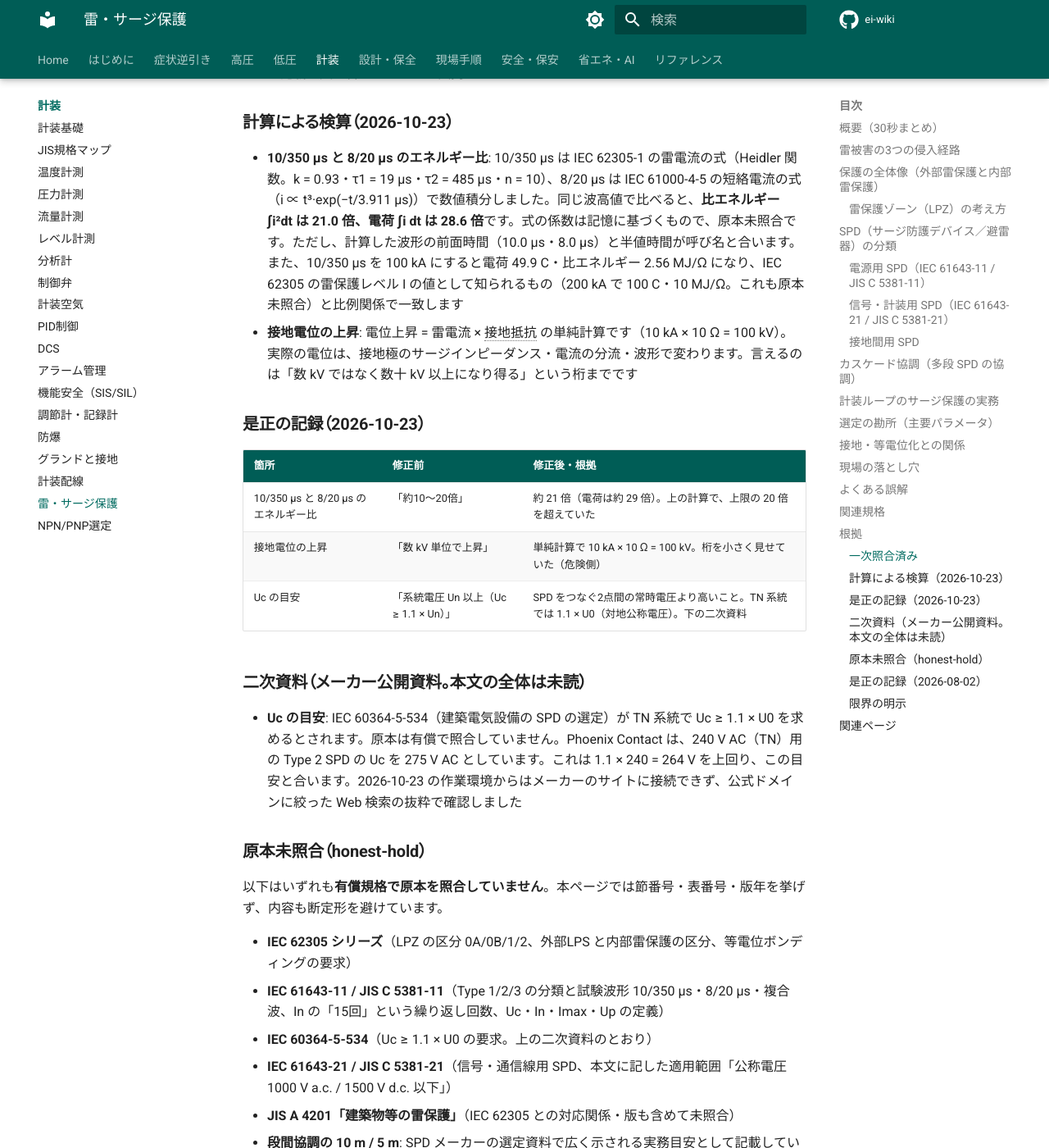
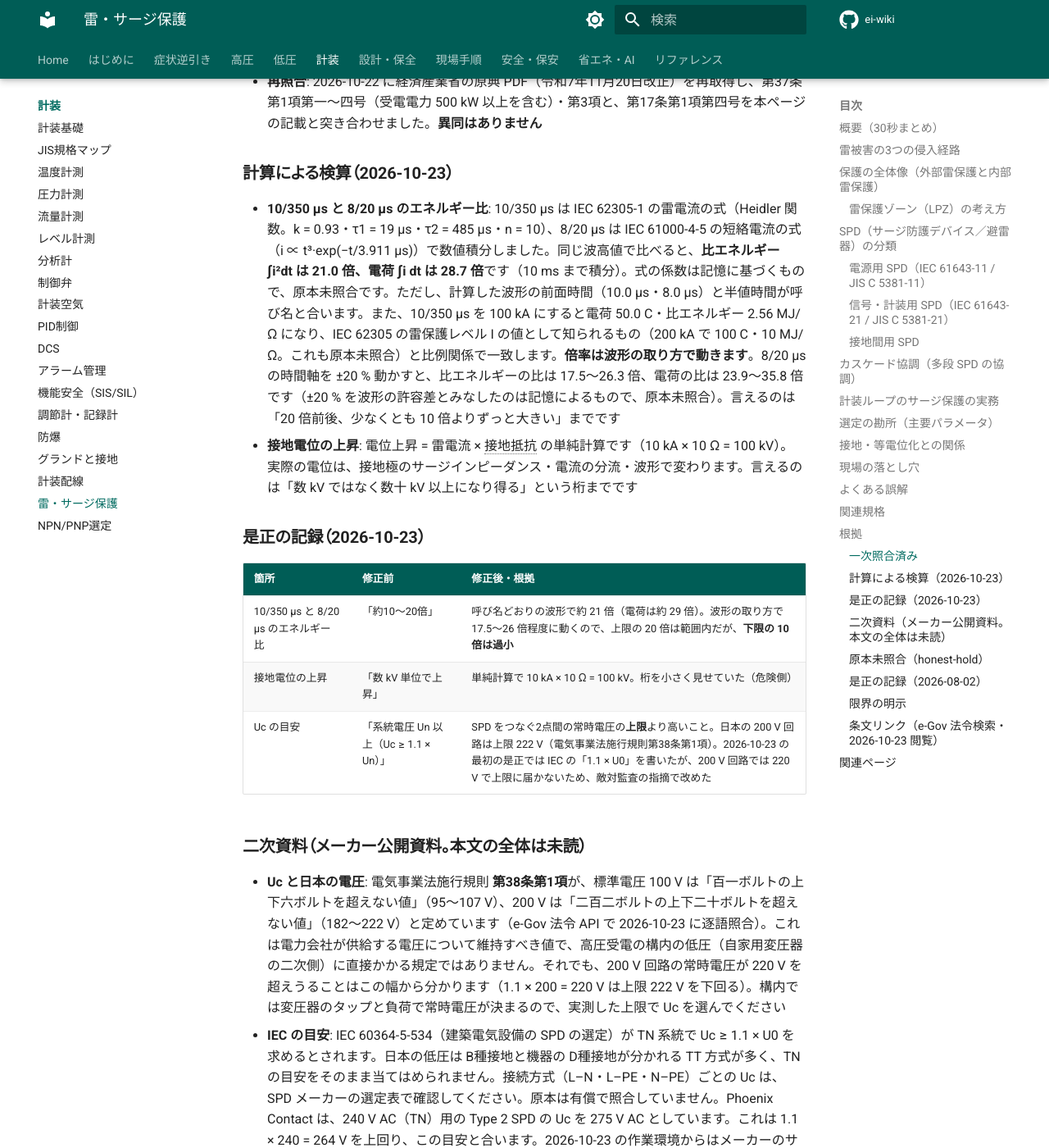
Before and after one commit to kfurufuru/ei-wiki, an MkDocs documentation site: the page built from docs/03-keiso/lightning-surge.md, in a window 1280 px wide and 1400 px high, scrolled down 7974 px. Shown: the whole window at 82% size. Built offline with MkDocs 1.6.1 and Material for MkDocs 9.7.7, drawn with Linux system fonts in a browser that asks for light colours; comment, search, counter and statistics services are not loaded; some of the changed text lies outside the part shown.

Commit message:
fix(雷・サージ保護): 200 V 回路の Uc を電気事業法施行規則第38条の上限 222 V に照らして是正、倍率の幅と電荷値を修正
- 1.1 × 200 V = 220 V は 202 ± 20 V（上限 222 V）に届かない（e-Gov で逐語照合）。実測した常時電圧の上限で選ぶ形に
- 電荷を 10 ms まで積分して 50.0 C・28.7 倍に。倍率は波形の取り方で 17.5〜26 倍に動く旨を追記（旧記載は下限の 10 倍が過小）
- 条文リンク節を新設し、--record で第38条のアンカーを現行 XML と照合して記録

Co-Authored-By: Claude Opus 5.5 <noreply@anthropic.com>
Claude-Session: https://claude.ai/code/session_014hFAKga6G9WfD9E6Ry5rht

```diff
--- a/docs/03-keiso/lightning-surge.md
+++ b/docs/03-keiso/lightning-surge.md
@@ -91,7 +91,7 @@ SPD は電源用と信号用で規格が分かれます。
 | Type 3（クラス III） | 1.2/50 µs（電圧）＋ 8/20 µs（電流）の複合波 | 残留サージ | 機器直近（単独使用不可・上流に Type 2 必須） | ― |
 
 !!! danger "10/350 µs と 8/20 µs は別物。取り違えは即故障"
-    同じ波高値でも **10/350 µs（長波尾）は 8/20 µs の約 21 倍のエネルギー（比エネルギー ∫i²dt）と約 29 倍の電荷**を運びます（下の「根拠」の計算）。
+    同じ波高値でも **10/350 µs（長波尾）は 8/20 µs の約 21 倍のエネルギー（比エネルギー ∫i²dt）と約 29 倍の電荷**を運びます（呼び名どおりの波形で。下の「根拠」の計算）。
     直撃雷電流を処理すべき箇所（Type 1 が要る受電点）に Type 2 を付けると、
     エネルギー超過で SPD 自体が破壊されます。**設置場所に応じた Type を選ぶ**のが鉄則です。
 
@@ -163,7 +163,7 @@ SPD のカタログ値は次の4つを軸に、被保護機器の耐サージ電
 
 | 記号 | 名称 | 意味 | 選定の考え方 |
 |------|------|------|------------|
-| Uc | 最大連続使用電圧 | 常時印加してよい上限電圧 | SPD をつなぐ2点間（L–N、L–PE など）に常時かかる電圧より高いこと。TN 系統では 1.1 × U0（U0 は対地公称電圧）以上とされる（原本未照合。下の「根拠」）。低すぎると常時劣化 |
+| Uc | 最大連続使用電圧 | 常時印加してよい上限電圧 | SPD をつなぐ2点間（L–N、L–PE など）にかかる常時電圧の**上限**より高いこと。**電力会社の 200 V 供給は 202 ± 20 V（電気事業法施行規則第38条第1項）で上限 222 V。1.1 × 200 V = 220 V では届かない**ので、IEC の「TN 系統で 1.1 × U0」をそのまま当てはめず、構内で実測した常時電圧の上限で選ぶ（下の「根拠」）。低すぎると常時劣化 |
 | In | 公称放電電流 | 8/20 µs で繰り返し（15回）耐える電流 | 想定サージ頻度・場所に対し余裕をもたせる |
 | Imax | 最大放電電流 | 8/20 µs で1回耐える上限 | まれな大サージへの耐量 |
 | Up | 電圧防護レベル | 放電時に SPD 端子間に残る電圧（制限電圧） | **被保護機器の耐サージ電圧 Uw より十分低いこと** |
@@ -247,20 +247,21 @@ SPD のカタログ値は次の4つを軸に、被保護機器の耐サージ電
 
 ### 計算による検算（2026-10-23）
 
-- **10/350 µs と 8/20 µs のエネルギー比**: 10/350 µs は IEC 62305-1 の雷電流の式（Heidler 関数。k = 0.93・τ1 = 19 µs・τ2 = 485 µs・n = 10）、8/20 µs は IEC 61000-4-5 の短絡電流の式（i ∝ t³·exp(−t/3.911 µs)）で数値積分しました。同じ波高値で比べると、**比エネルギー ∫i²dt は 21.0 倍、電荷 ∫i dt は 28.6 倍**です。式の係数は記憶に基づくもので、原本未照合です。ただし、計算した波形の前面時間（10.0 µs・8.0 µs）と半値時間が呼び名と合います。また、10/350 µs を 100 kA にすると電荷 49.9 C・比エネルギー 2.56 MJ/Ω になり、IEC 62305 の雷保護レベル I の値として知られるもの（200 kA で 100 C・10 MJ/Ω。これも原本未照合）と比例関係で一致します
+- **10/350 µs と 8/20 µs のエネルギー比**: 10/350 µs は IEC 62305-1 の雷電流の式（Heidler 関数。k = 0.93・τ1 = 19 µs・τ2 = 485 µs・n = 10）、8/20 µs は IEC 61000-4-5 の短絡電流の式（i ∝ t³·exp(−t/3.911 µs)）で数値積分しました。同じ波高値で比べると、**比エネルギー ∫i²dt は 21.0 倍、電荷 ∫i dt は 28.7 倍**です（10 ms まで積分）。式の係数は記憶に基づくもので、原本未照合です。ただし、計算した波形の前面時間（10.0 µs・8.0 µs）と半値時間が呼び名と合います。また、10/350 µs を 100 kA にすると電荷 50.0 C・比エネルギー 2.56 MJ/Ω になり、IEC 62305 の雷保護レベル I の値として知られるもの（200 kA で 100 C・10 MJ/Ω。これも原本未照合）と比例関係で一致します。**倍率は波形の取り方で動きます**。8/20 µs の時間軸を ±20 % 動かすと、比エネルギーの比は 17.5〜26.3 倍、電荷の比は 23.9〜35.8 倍です（±20 % を波形の許容差とみなしたのは記憶によるもので、原本未照合）。言えるのは「20 倍前後、少なくとも 10 倍よりずっと大きい」までです
 - **接地電位の上昇**: 電位上昇 = 雷電流 × 接地抵抗 の単純計算です（10 kA × 10 Ω = 100 kV）。実際の電位は、接地極のサージインピーダンス・電流の分流・波形で変わります。言えるのは「数 kV ではなく数十 kV 以上になり得る」という桁までです
 
 ### 是正の記録（2026-10-23）
 
 | 箇所 | 修正前 | 修正後・根拠 |
 |---|---|---|
-| 10/350 µs と 8/20 µs のエネルギー比 | 「約10〜20倍」 | 約 21 倍（電荷は約 29 倍）。上の計算で、上限の 20 倍を超えていた |
+| 10/350 µs と 8/20 µs のエネルギー比 | 「約10〜20倍」 | 呼び名どおりの波形で約 21 倍（電荷は約 29 倍）。波形の取り方で 17.5〜26 倍程度に動くので、上限の 20 倍は範囲内だが、**下限の 10 倍は過小** |
 | 接地電位の上昇 | 「数 kV 単位で上昇」 | 単純計算で 10 kA × 10 Ω = 100 kV。桁を小さく見せていた（危険側） |
-| Uc の目安 | 「系統電圧 Un 以上（Uc ≥ 1.1 × Un）」 | SPD をつなぐ2点間の常時電圧より高いこと。TN 系統では 1.1 × U0（対地公称電圧）。下の二次資料 |
+| Uc の目安 | 「系統電圧 Un 以上（Uc ≥ 1.1 × Un）」 | SPD をつなぐ2点間の常時電圧の**上限**より高いこと。日本の 200 V 回路は上限 222 V（電気事業法施行規則第38条第1項）。2026-10-23 の最初の是正では IEC の「1.1 × U0」を書いたが、200 V 回路では 220 V で上限に届かないため、敵対監査の指摘で改めた |
 
 ### 二次資料（メーカー公開資料。本文の全体は未読）
 
-- **Uc の目安**: IEC 60364-5-534（建築電気設備の SPD の選定）が TN 系統で Uc ≥ 1.1 × U0 を求めるとされます。原本は有償で照合していません。Phoenix Contact は、240 V AC（TN）用の Type 2 SPD の Uc を 275 V AC としています。これは 1.1 × 240 = 264 V を上回り、この目安と合います。2026-10-23 の作業環境からはメーカーのサイトに接続できず、公式ドメインに絞った Web 検索の抜粋で確認しました
+- **Uc と日本の電圧**: 電気事業法施行規則 **第38条第1項**が、標準電圧 100 V は「百一ボルトの上下六ボルトを超えない値」（95〜107 V）、200 V は「二百二ボルトの上下二十ボルトを超えない値」（182〜222 V）と定めています（e-Gov 法令 API で 2026-10-23 に逐語照合）。これは電力会社が供給する電圧について維持すべき値で、高圧受電の構内の低圧（自家用変圧器の二次側）に直接かかる規定ではありません。それでも、200 V 回路の常時電圧が 220 V を超えうることはこの幅から分かります（1.1 × 200 = 220 V は上限 222 V を下回る）。構内では変圧器のタップと負荷で常時電圧が決まるので、実測した上限で Uc を選んでください
+- **IEC の目安**: IEC 60364-5-534（建築電気設備の SPD の選定）が TN 系統で Uc ≥ 1.1 × U0 を求めるとされます。日本の低圧は B種接地と機器の D種接地が分かれる TT 方式が多く、TN の目安をそのまま当てはめられません。接続方式（L–N・L–PE・N–PE）ごとの Uc は、SPD メーカーの選定表で確認してください。原本は有償で照合していません。Phoenix Contact は、240 V AC（TN）用の Type 2 SPD の Uc を 275 V AC としています。これは 1.1 × 240 = 264 V を上回り、この目安と合います。2026-10-23 の作業環境からはメーカーのサイトに接続できず、公式ドメインに絞った Web 検索の抜粋で確認しました
 
 ### 原本未照合（honest-hold）
 
@@ -285,6 +286,14 @@ SPD のカタログ値は次の4つを軸に、被保護機器の耐サージ電
 - 本ページは**内部雷保護（SPD と等電位ボンディング）**に絞ります。外部LPS の設計（保護レベル LPL、回転球体法、受雷部・引下げ導線の配置）は扱いません
 - SPD の**具体的な選定値**（Iimp・In・Up の数値）は製品ごとに異なるため、本文の「代表値の目安」は目安であって選定根拠にはなりません。必ず製品カタログと被保護機器の耐サージ電圧 Uw を突き合わせてください
 - 接地抵抗値・接地種別は本ページで再定義せず、[接地抵抗測定手順](../guidelines/grounding-inspection.md)・[接地（低圧）](../02-teiatsu/grounding-lv.md) を正典とします
+- 高低圧混触時に B種接地を通じて低圧側にかかる一時過電圧と、それに対する SPD の耐量は扱っていません（本ページでは照合していません）
+
+### 条文リンク（e-Gov 法令検索・2026-10-23 閲覧）
+
+本節で引用した条文の所在です。アンカー ID は e-Gov 法令 API の XML 階層から算出しています。e-Gov は読み込み直後に該当条まで自動でスクロールしないことがあります。その場合は画面左の目次または法令内検索で条番号へ移動してください。
+
+- 電気事業法施行規則（平成7年通商産業省令第77号）: [第38条](https://laws.e-gov.go.jp/law/407M50000400077#Mp-Ch_2-Se_2-Ss_2-At_38)
+- 電気設備の技術基準の解釈（令和7年11月20日改正）: [経済産業省 原典 PDF](https://www.meti.go.jp/policy/safety_security/industrial_safety/law/files/dengikaishaku.pdf) — 第17条・第37条
 
 ---
 
```
Also changed, not shown: 1 other file.
